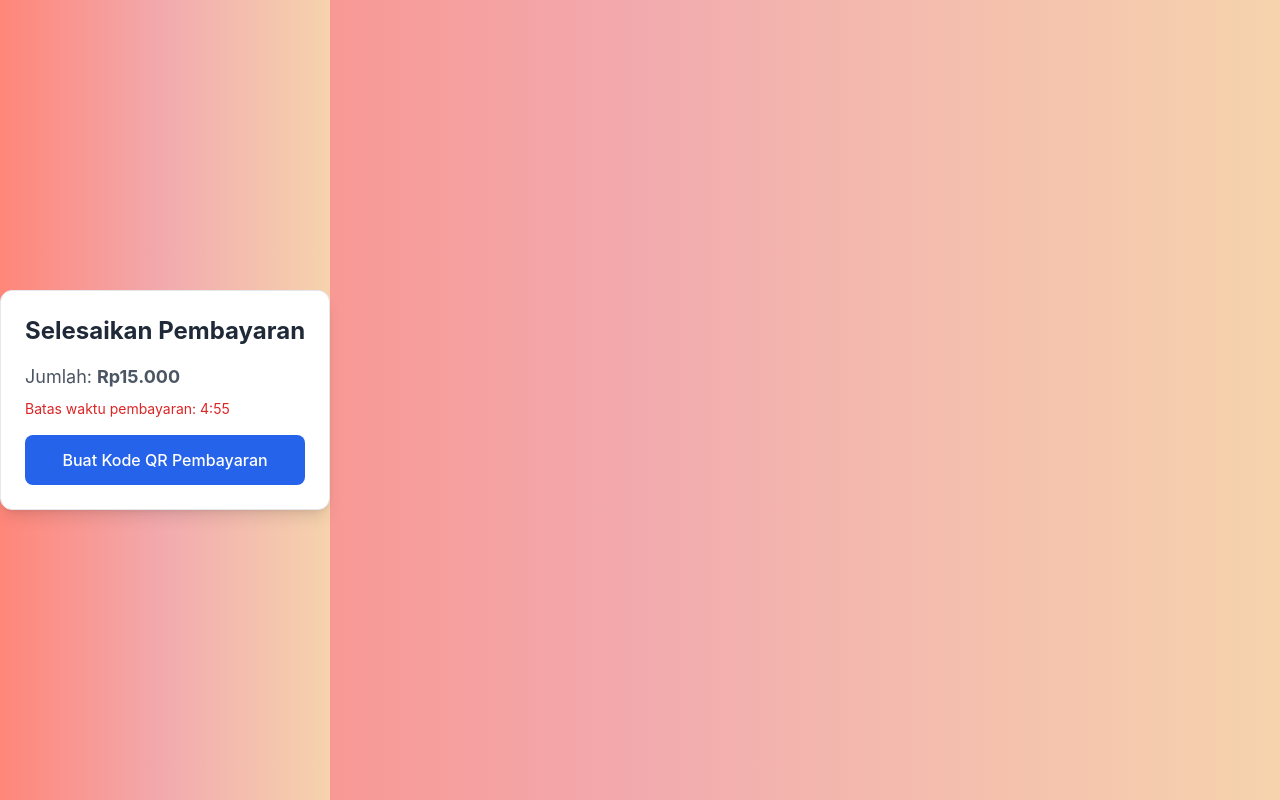
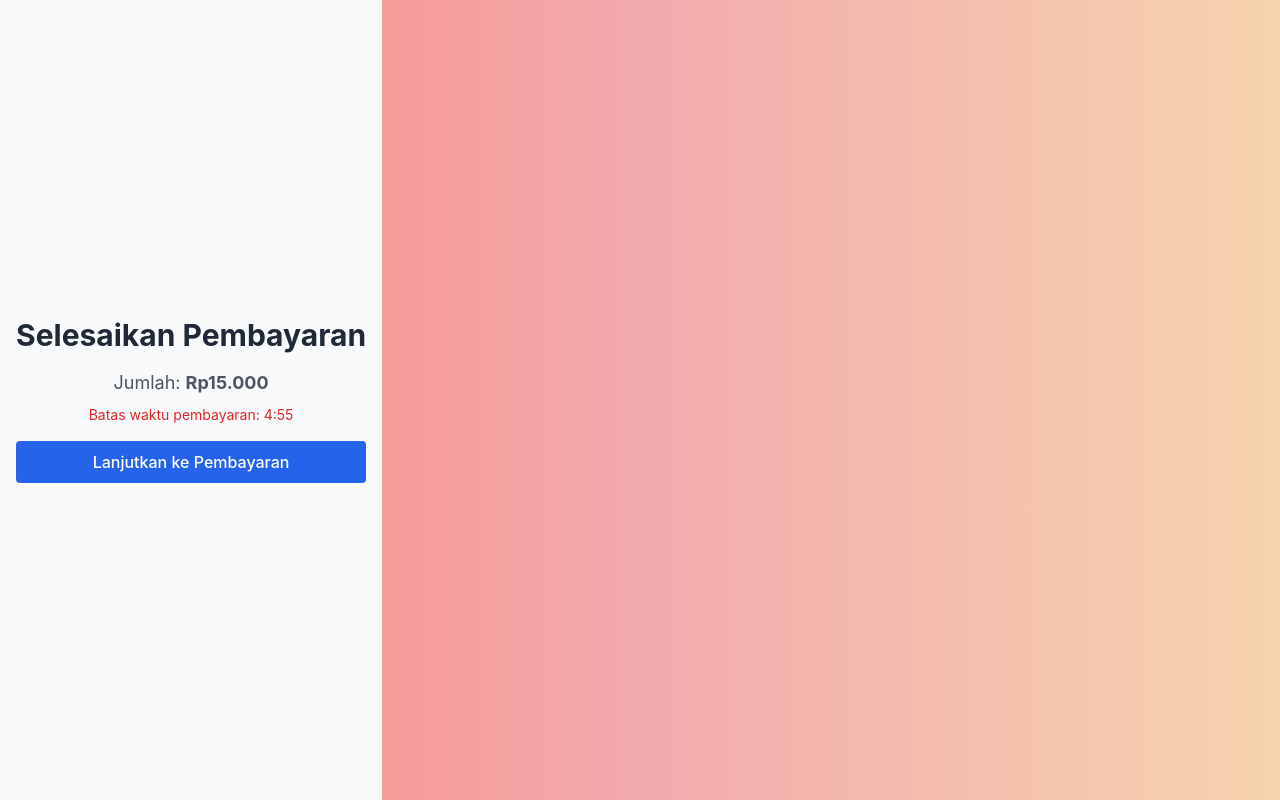
Before and after one commit to AndreasTopuh/FotoboxJO, a React (Vite) app in the folder client/: page /payment in a window 1280 px wide. Built offline with nearby package versions, Linux system fonts and the light colour scheme; the HTML template or start-up script is replaced by a standard one.

Commit message:
modify the payment

```diff
--- a/client/src/pages/PaymentScreen.jsx
+++ b/client/src/pages/PaymentScreen.jsx
@@ -1,53 +1,36 @@
+// client/src/pages/Payment.jsx
 import { useEffect, useState } from 'react';
 
 export default function PaymentScreen() {
-  const [qrUrl, setQrUrl] = useState(null);
+  const [snapToken, setSnapToken] = useState(null);
   const [loading, setLoading] = useState(false);
-  const [orderId, setOrderId] = useState(null);
-  const [timer, setTimer] = useState(300); // 5 minutes
-  const [status, setStatus] = useState(null);
-  const [showModal, setShowModal] = useState(false);
+  const [timer, setTimer] = useState(300); // 5 menit
+
+useEffect(() => {
+  const script = document.createElement('script');
+  script.src = 'https://app.sandbox.midtrans.com/snap/snap.js';
+  script.setAttribute('data-client-key', 'Mid-client-goJFIu1ThRtMKfAe');
+  script.async = true;
+  document.body.appendChild(script);
+
+  return () => {
+    document.body.removeChild(script);
+  };
+}, []);
 
   useEffect(() => {
+    // Countdown timer
     const interval = setInterval(() => {
       setTimer((prev) => {
-        if (prev <= 1) {
-          clearInterval(interval);
-          setStatus('expired');
-          return 0;
-        }
+        if (prev <= 1) clearInterval(interval);
         return prev - 1;
       });
     }, 1000);
+
     return () => clearInterval(interval);
   }, []);
 
-  useEffect(() => {
-    let checkInterval;
-    if (orderId) {
-      checkInterval = setInterval(async () => {
-        try {
-          const res = await fetch(`https://gofotobox.online/payment/status/${orderId}`);
-          if (!res.ok) throw new Error('Network response was not ok');
-          const data = await res.json();
-          setStatus(data.status);
-
-          if (data.status === 'settlement') {
-            setShowModal(true);
-            clearInterval(checkInterval);
-          } else if (data.status === 'expired') {
-            clearInterval(checkInterval);
-          }
-        } catch (err) {
-          console.error('Error checking status:', err);
-          setStatus('error'); // Set error status if fetch fails
-        }
-      }, 2000); // Reduced to 2 seconds for faster updates
-    }
-    return () => checkInterval && clearInterval(checkInterval);
-  }, [orderId]);
-
-  const createQRISPayment = async () => {
+  const fetchSnapToken = async () => {
     setLoading(true);
     try {
       const res = await fetch('https://gofotobox.online/payment/create', {
@@ -55,110 +38,51 @@ export default function PaymentScreen() {
         headers: { 'Content-Type': 'application/json' },
         body: JSON.stringify({ amount: 15000 }),
       });
-      if (!res.ok) throw new Error('Failed to create payment');
       const data = await res.json();
-      setQrUrl(data.qr_url);
-      setOrderId(data.order_id);
-      setStatus('pending');
+      setSnapToken(data.token);
+
+      // Inject Snap
+      window.snap.pay(data.token, {
+        onSuccess: async function () {
+          const check = await fetch('https://gofotobox.online/payment/status/' + data.order_id);
+          const result = await check.json();
+          if (result.status === 'settlement') {
+            window.location.href = '/frame';
+          } else {
+            alert('Pembayaran belum berhasil. Silakan cek kembali.');
+          }
+        },
+        onPending: function () {
+          alert('Pembayaran masih pending!');
+        },
+        onError: function () {
+          alert('Terjadi error saat pembayaran.');
+        },
+        onClose: function () {
+          alert('Kamu menutup popup pembayaran.');
+        },
+      });
     } catch (err) {
-      console.error('Error fetching QR:', err);
-      setStatus('error');
+      console.error(err);
     } finally {
       setLoading(false);
     }
   };
 
-  const checkPaymentStatus = async () => {
-    if (!orderId) return;
-    try {
-      const res = await fetch(`https://gofotobox.online/payment/status/${orderId}`);
-      if (!res.ok) throw new Error('Network response was not ok');
-      const data = await res.json();
-      setStatus(data.status);
-
-      if (data.status === 'settlement') {
-        setShowModal(true);
-      } else if (data.status === 'expired') {
-        alert('Pembayaran telah kadaluarsa. Silakan coba lagi.');
-      }
-    } catch (err) {
-      console.error('Error checking status:', err);
-      alert('Gagal memeriksa status pembayaran.');
-    }
-  };
-
-  const handleContinue = () => {
-    setShowModal(false);
-    window.location.href = '/frame';
-  };
-
   return (
-    <div className="h-screen flex items-center justify-center bg-gradient-to-r from-[#FF8679] via-[#F2AAAE] to-[#F6D3AD]">
-      <div className="bg-white p-6 rounded-xl shadow-lg border border-gray-200 max-w-md mx-auto">
-        <h1 className="text-2xl font-bold mb-4 text-gray-800">Selesaikan Pembayaran</h1>
+    <div className="h-screen flex flex-col items-center justify-center bg-gray-50">
+      <div className="text-center max-w-md mx-auto px-4">
+        <h1 className="text-3xl font-bold mb-4 text-gray-800">Selesaikan Pembayaran</h1>
         <p className="mb-2 text-lg text-gray-600">Jumlah: <strong>Rp15.000</strong></p>
-        <p className="mb-4 text-sm text-red-600">
-          Batas waktu pembayaran: {Math.floor(timer / 60)}:{String(timer % 60).padStart(2, '0')}
-        </p>
-
-        {qrUrl ? (
-          <div className="text-center">
-            <div className="bg-blue-50 p-4 rounded-lg border border-blue-200 mb-4">
-              <img
-                src={qrUrl}
-                alt="QR Code Pembayaran"
-                className="w-64 h-64 mx-auto rounded-md border-2 border-white"
-              />
-              <p className="mt-2 text-sm text-gray-500">
-                Scan kode QR menggunakan aplikasi e-wallet kamu
-              </p>
-            </div>
-            <p className="mb-4 text-sm text-blue-600">Status: {status || 'Menunggu Pembayaran'}</p>
-            <button
-              onClick={checkPaymentStatus}
-              className="bg-blue-600 hover:bg-blue-700 text-white px-4 py-2 rounded-lg mr-2"
-            >
-              Periksa Status
-            </button>
-            {status === 'expired' && (
-              <button
-                onClick={createQRISPayment}
-                disabled={loading}
-                className="bg-green-600 hover:bg-green-700 text-white px-4 py-2 rounded-lg"
-              >
-                {loading ? 'Memuat...' : 'Buat Ulang QR'}
-              </button>
-            )}
-            {status === 'error' && (
-              <p className="text-red-600 text-sm mt-2">Gagal memeriksa status. Coba lagi.</p>
-            )}
-          </div>
-        ) : (
-          <button
-            onClick={createQRISPayment}
-            disabled={loading || timer <= 0}
-            className="bg-blue-600 hover:bg-blue-700 text-white px-6 py-3 rounded-lg w-full transition disabled:opacity-50"
-          >
-            {loading ? 'Memuat QR...' : 'Buat Kode QR Pembayaran'}
-          </button>
-        )}
+        <p className="mb-4 text-sm text-red-600">Batas waktu pembayaran: {Math.floor(timer / 60)}:{String(timer % 60).padStart(2, '0')}</p>
+        <button
+          onClick={fetchSnapToken}
+          disabled={loading || timer <= 0}
+          className="bg-blue-600 hover:bg-blue-700 text-white px-6 py-2 rounded transition disabled:opacity-50 w-full"
+        >
+          {loading ? 'Memuat...' : 'Lanjutkan ke Pembayaran'}
+        </button>
       </div>
-
-      {/* Success Modal */}
-      {showModal && (
-        <div className="fixed inset-0 bg-black bg-opacity-50 flex items-center justify-center z-50">
-          <div className="bg-white p-6 rounded-lg shadow-lg text-center max-w-sm">
-            <h2 className="text-2xl font-bold text-green-600 mb-4">Pembayaran Berhasil!</h2>
-            <p className="text-gray-600 mb-4">Terima kasih atas pembayaran Anda. Silakan lanjutkan.</p>
-            <button
-              onClick={handleContinue}
-              className="bg-green-600 hover:bg-green-700 text-white px-6 py-2 rounded-lg"
-            >
-              Lanjut
-            </button>
-          </div>
-        </div>
-      )}
     </div>
   );
 }
```
Also changed, not shown: 1 other file (tests, documents, lock files or other folders).
